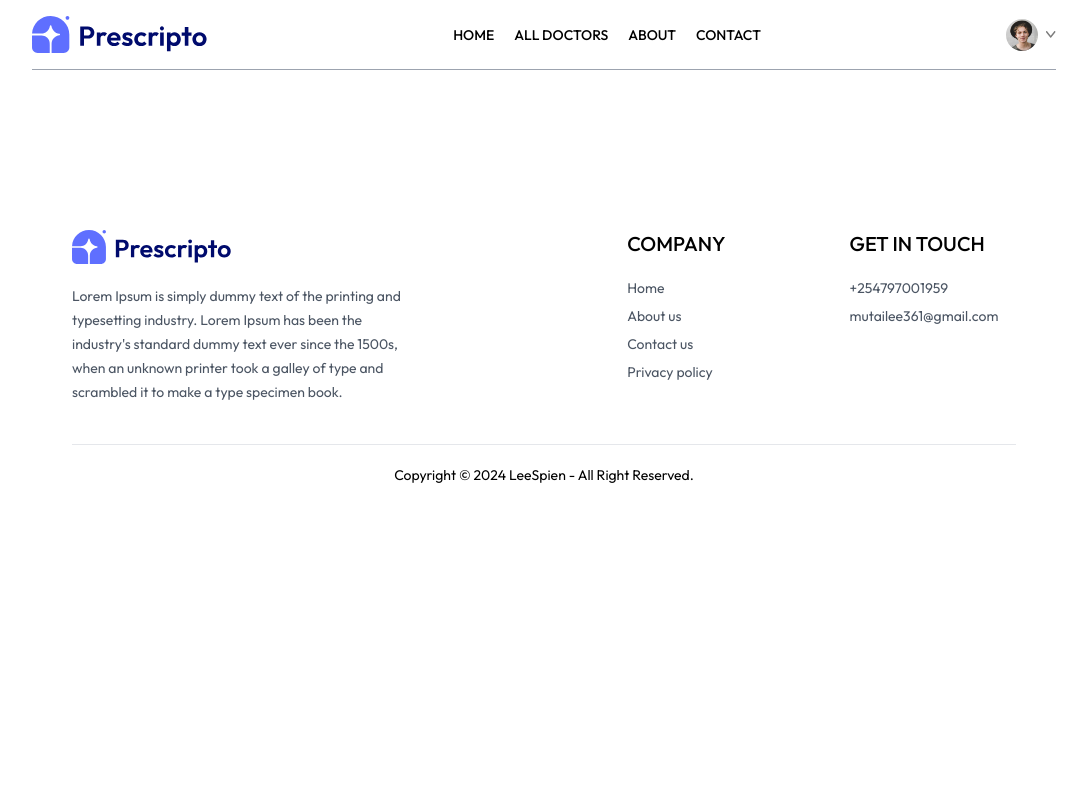
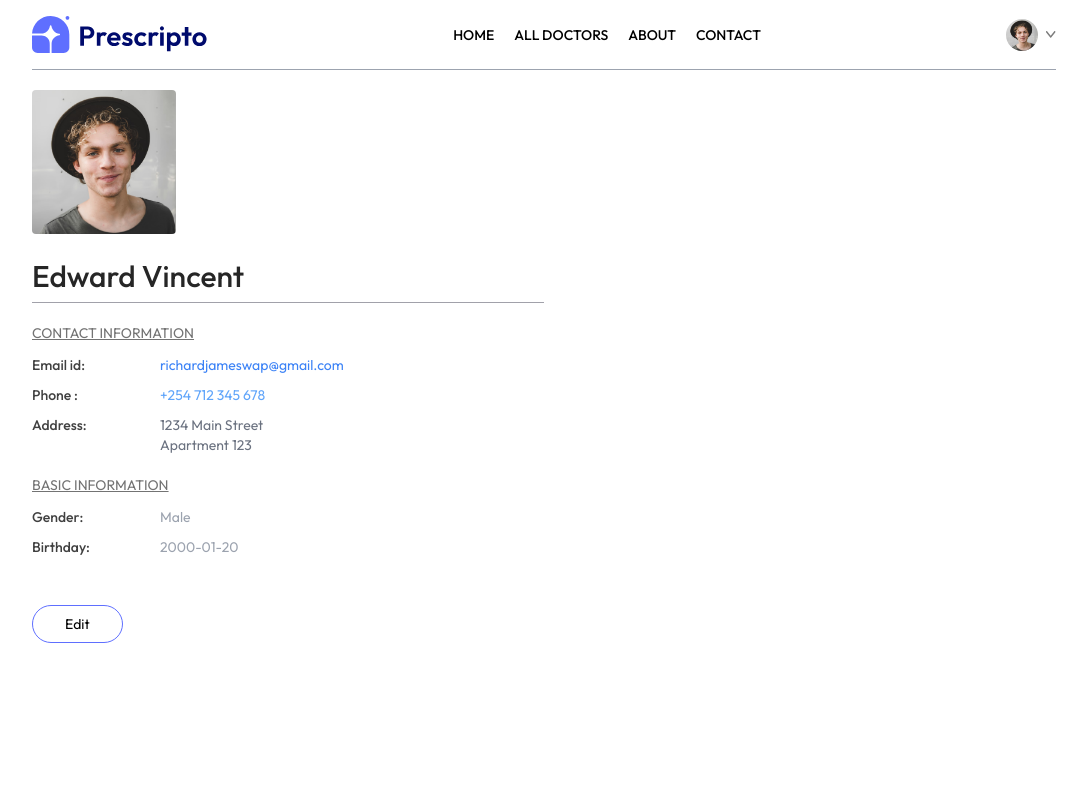
Before and after one commit to leemutai/Doctor-s-App, a React (Vite) app: page /my-profile in a window 1280 px wide. Shown: the top 800 px of the page, without its empty margins (96-1183 px from the left). Built offline with nearby package versions, Linux system fonts and the light colour scheme.

Commit message:
Completed MyProfile component with edit functionality.

```diff
--- a/src/pages/MyProfile.jsx
+++ b/src/pages/MyProfile.jsx
@@ -1,11 +1,144 @@
-import React from 'react'
+import React, { useState } from "react";
+import { assets } from "../assets/assets";
 
 const MyProfile = () => {
+  const [userData, setUserData] = useState({
+    name: "Edward Vincent",
+    Image: assets.profile_pic,
+    email: "richardjameswap@gmail.com",
+    phone: "+254 712 345 678",
+    address: {
+      line1: "1234 Main Street",
+      line2: "Apartment 123",
+    },
+    gender: "Male",
+    dob: "2000-01-20",
+  });
+
+  const [isEdit, setEdit] = useState(false);
   return (
-    <div>
+    <div className="max-w-lg flex flex-col gap-2 text-sm">
+      <img className="w-36 rounded" src={userData.Image} alt="" />
+      {isEdit ? (
+        <input
+          className="bg-gray-50 text-3xl font-medium max-w-60 mt-4"
+          type="text"
+          value={userData.name}
+          onChange={(e) =>
+            setUserData((prev) => ({ ...prev, name: e.target.value }))
+          }
+        />
+      ) : (
+        <p className="font-medium text-3xl text-neutral-800 mt-4">
+          {userData.name}
+        </p>
+      )}
+      <hr className="bg-zinc-400 h-[1px] border-none" />
+      <div>
+        <p className="text-neutral-500 underline mt-3">CONTACT INFORMATION</p>
+        <div className="grid grid-cols-[1fr_3fr] gap-y-2.5 mt-3 text-neutral-700">
+          <p className="font-medium">Email id:</p>
+          <p className="text-blue-500">{userData.email}</p>
+          <p className="font-medium">Phone :</p>
+          {isEdit ? (
+            <input
+              className="bg-gray-100 max-w-52"
+              type="text"
+              value={userData.phone}
+              onChange={(e) =>
+                setUserData((prev) => ({ ...prev, phone: e.target.value }))
+              }
+            />
+          ) : (
+            <p className="text-blue-400">{userData.phone}</p>
+          )}
+          <p className="font-medium">Address:</p>
+          {isEdit ? (
+            <p>
+              <input
+                className="bg-gray-50"
+                onChange={(e) =>
+                  setUserData((prev) => ({
+                    ...prev,
+                    address: { ...prev.address, line1: e.target.value },
+                  }))
+                }
+                value={userData.address.line1}
+                type="text"
+              />
+              <br />
+              <input
+                className="bg-gray-50"
+                onChange={(e) =>
+                  setUserData((prev) => ({
+                    ...prev,
+                    address: { ...prev.address, line2: e.target.value },
+                  }))
+                }
+                value={userData.address.line2}
+                type="text"
+              />
+            </p>
+          ) : (
+            <p className="text-gray-500">
+              {userData.address.line1}
+              <br />
+              {userData.address.line2}
+            </p>
+          )}
+        </div>
+      </div>
+      <div>
+        <p className="text-neutral-500 underline mt-3">BASIC INFORMATION</p>
+        <div className="grid grid-cols-[1fr_3fr] gap-y-2.5 mt-3 text-neutral-700">
+          <p className="font-medium">Gender:</p>
+          {isEdit ? (
+            <select
+              className="max-w-20 bg-gray-100"
+              onChange={(e) =>
+                setUserData((prev) => ({ ...prev, gender: e.target.value }))
+              }
+            >
+              <option value="Male">Male</option>
+              <option value="Female">Female</option>
+            </select>
+          ) : (
+            <p className="text-gray-400">{userData.gender}</p>
+          )}
+          <p className="font-medium">Birthday:</p>
+          {isEdit ? (
+            <input
+              className="max-w-28 bg-gray-100"
+              type="date"
+              onChange={(e) =>
+                setUserData((prev) => ({ ...prev, dob: e.target.value }))
+              }
+              value={userData.dob}
+            />
+          ) : (
+            <p className="text-gray-400">{userData.dob}</p>
+          )}
+        </div>
+      </div>
+      <div className="mt-10">
+        {isEdit ? (
+          <button
+            className="border border-primary px-8 py-2 rounded-full hover:bg-primary hover:text-white transition-all"
+            onClick={() => setEdit(false)}
+          >
+            Save information
+          </button>
+        ) : (
+          <button
+            className="border border-primary px-8 py-2 rounded-full hover:bg-primary hover:text-white transition-all"
+            onClick={() => setEdit(true)}
+          >
+            Edit
+          </button>
+        )}
+      </div>
+    </div>
+  );
+};
 
-    </div>
-  )
-}
-
-export default MyProfile
+export default MyProfile;
```
